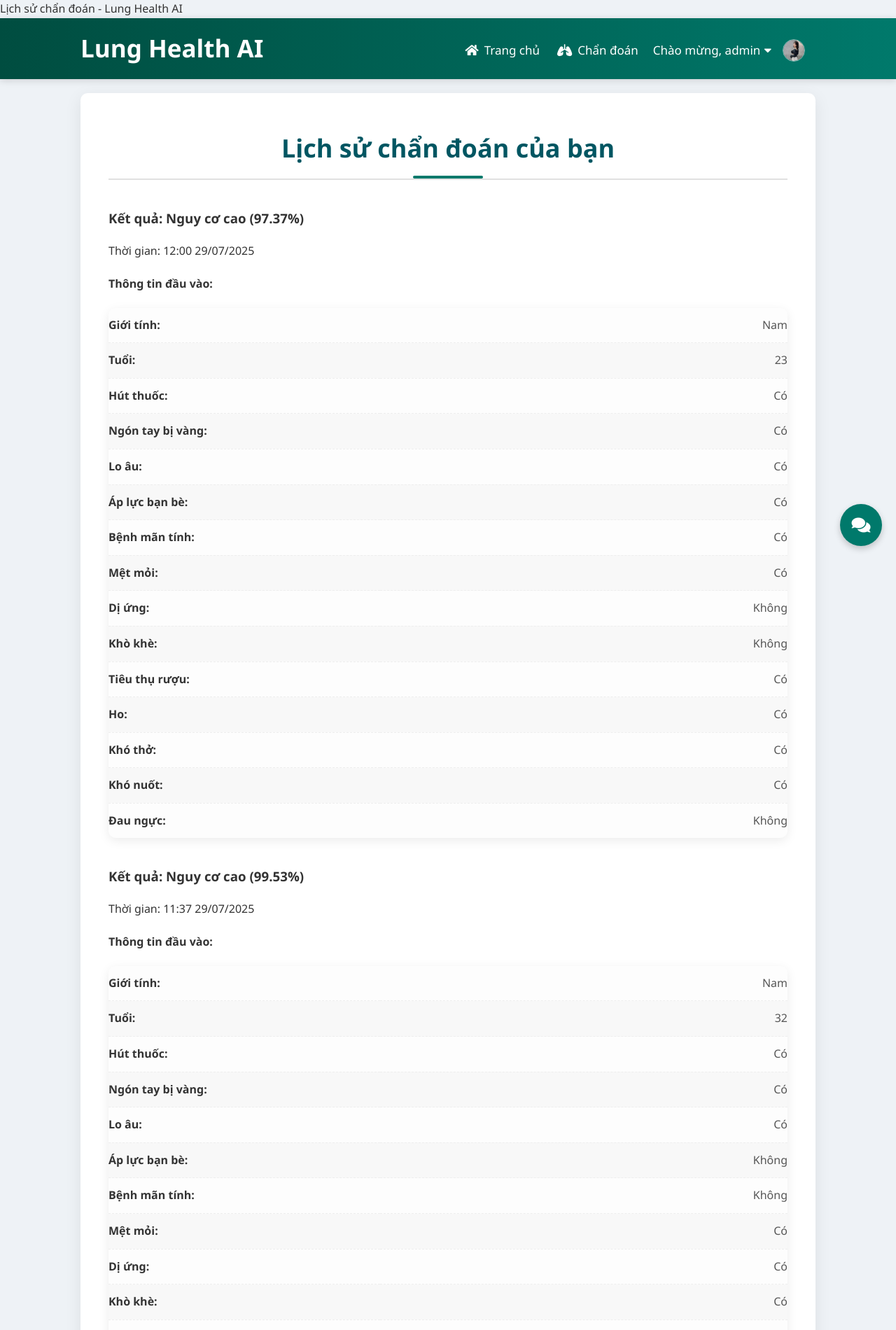
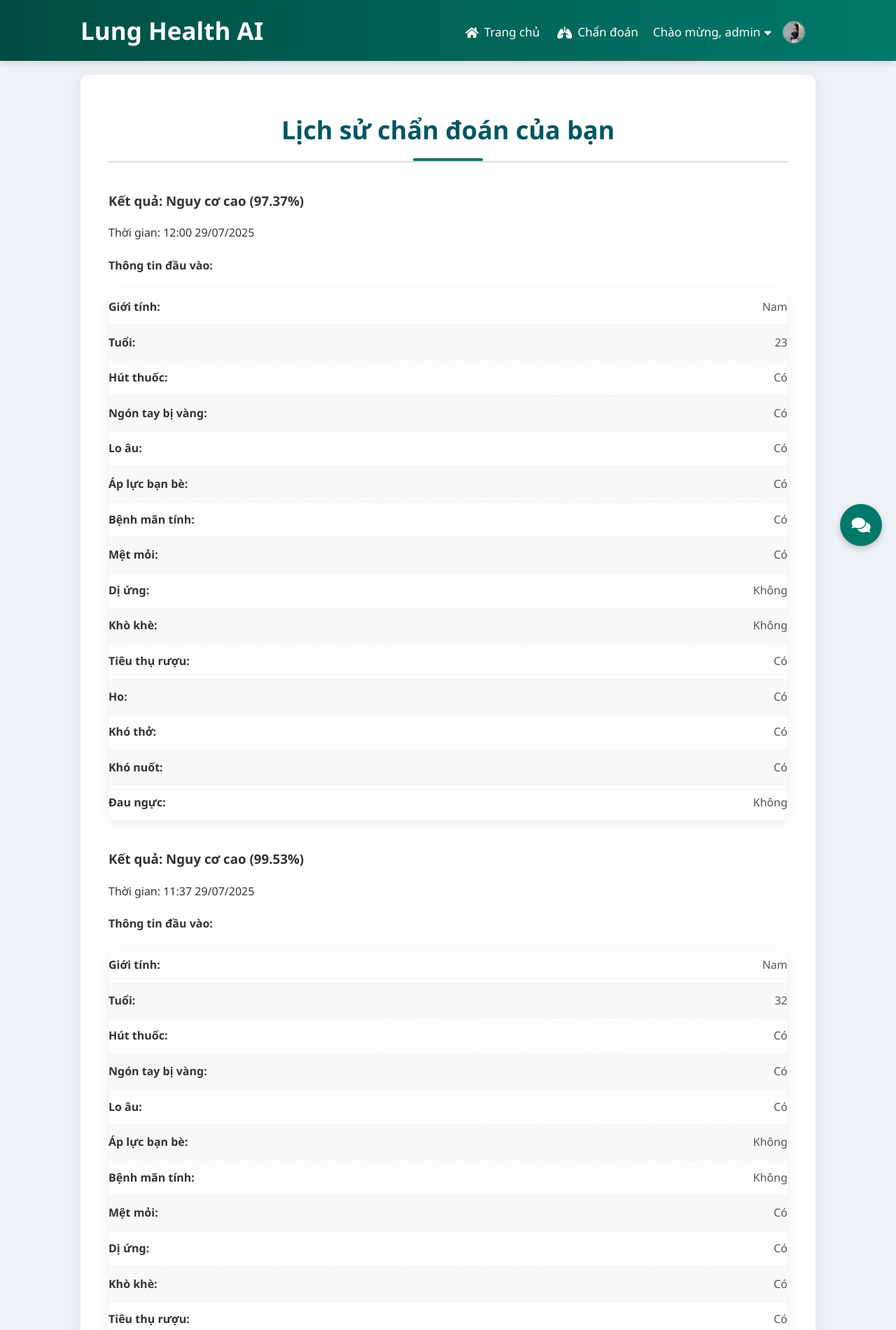
Before and after one commit to Dung2204/Lung-Cancer-Website, a Flask app: page /history in a window 1280 px wide. Shown: the top 1900 px of the page at 70% size. Run offline with Flask 3, Linux system fonts and the light colour scheme; the first user in the database is signed in.

Commit message:
Update history.html

```diff
--- a/Web/templates/history.html
+++ b/Web/templates/history.html
@@ -1,6 +1,5 @@
 {% extends 'base.html' %}
 
-{% block title %}Lịch sử chẩn đoán - Lung Health AI{% endblock %}
 
 {% block content %}
 <div class="history-container">
@@ -48,4 +47,5 @@
         <a href="{{ url_for('diagnose') }}" class="button secondary-button"><i class="fas fa-redo"></i> Chẩn đoán lại</a>
     </div>
 </div>
+
 {% endblock %}
```
